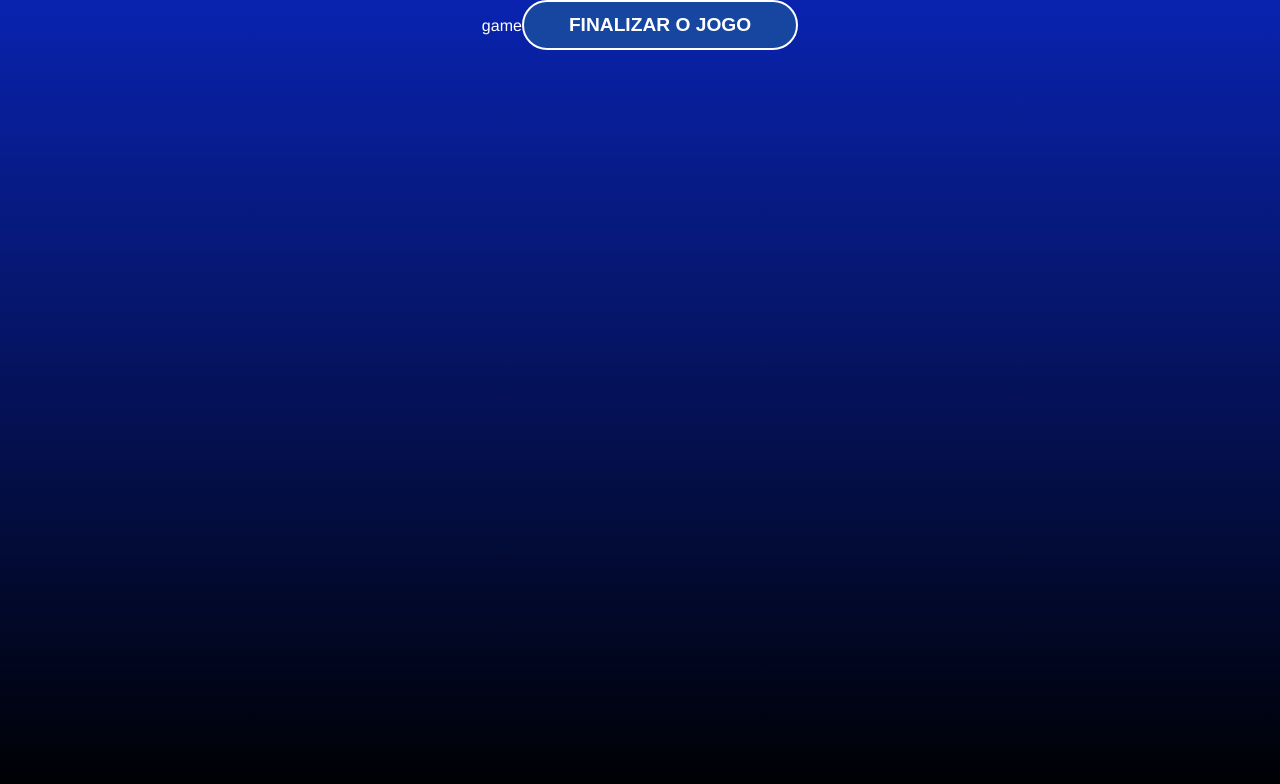
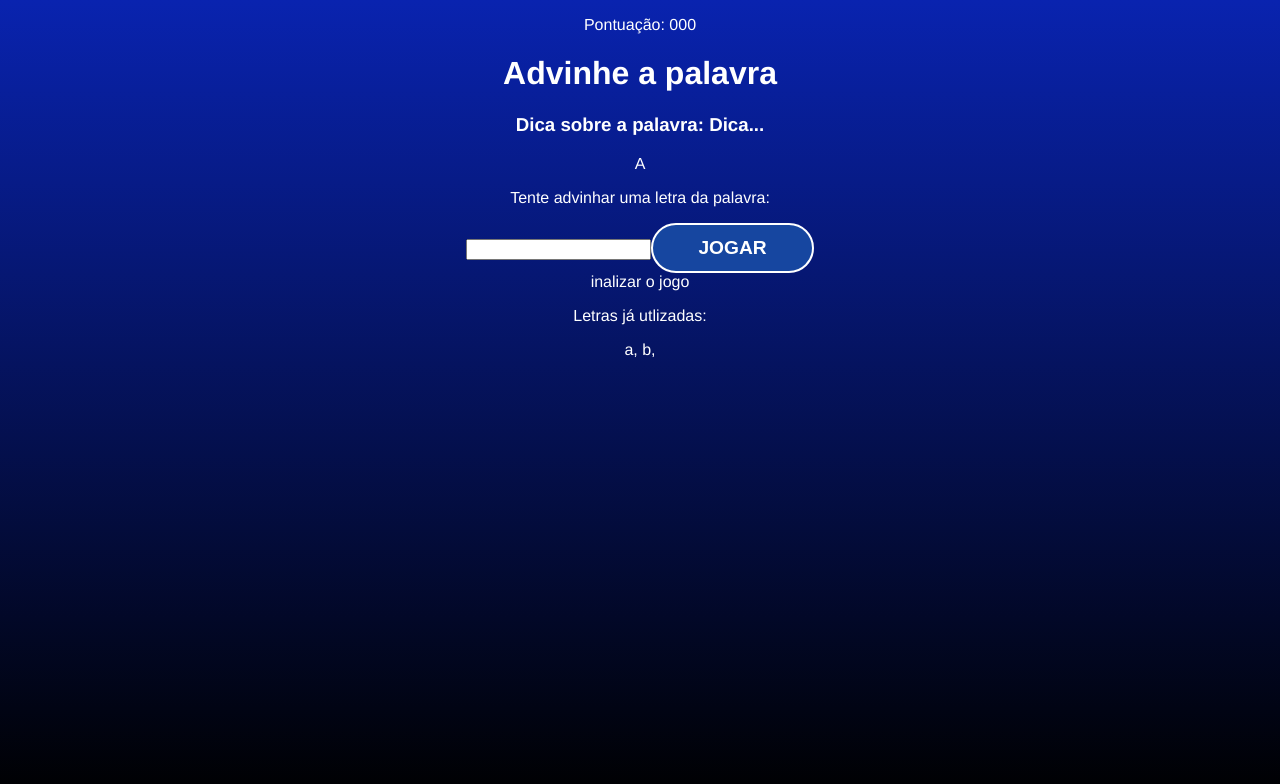
Before and after one commit to ehurafa/react-from-zero-to-mastery, a React (Create React App) app in the folder ARQUIVOS/6_SECRET_WORD/secretword/: page / in a window 1280 px wide. Both pictures are taken after a click on the button "COMEÇAR O JOGO". Shown: the top 784 px of the page. Built offline with nearby package versions, Linux system fonts and the light colour scheme.

Commit message:
structuring the component

```diff
--- a/ARQUIVOS/6_SECRET_WORD/secretword/src/components/Game.js
+++ b/ARQUIVOS/6_SECRET_WORD/secretword/src/components/Game.js
@@ -1,8 +1,31 @@
 import './Game.css'
 function Game({verifyLetter}) {
-    return (<div>
-        game
-        <button onClick={verifyLetter}>finalizar o jogo</button>
+    return (
+        <div className="game">
+            <p className="points">
+                <span>Pontuação: 000</span>
+            </p>
+            <h1>Advinhe a palavra</h1>
+            <h3 className="tip">
+                Dica sobre a palavra: <span>Dica...</span>
+            </h3>
+            <div className="wordContainer">
+                <span className="letter">A</span>
+                <span className="blankSquare"></span>
+            </div>
+            <div className="letterContainer">
+                <p>Tente advinhar uma letra da palavra:</p>
+                <form>
+                    <input type="text" name="letter" maxLength="1" required />
+                    <button onClick={verifyLetter}>Jogar</button>
+                </form>inalizar o jogo
+            </div>
+            <div className="wrongLettersContainer">
+                <p>Letras já utlizadas:</p>
+                <span>a, </span>
+                <span>b,</span>
+            </div>
+
         </div>);
 }
 
--- a/ARQUIVOS/6_SECRET_WORD/secretword/src/components/GameOver.js
+++ b/ARQUIVOS/6_SECRET_WORD/secretword/src/components/GameOver.js
@@ -1,7 +1,7 @@
 import './GameOver.css'
 function GameOver({retry}) {
     return (<div>
-        game over
+        <h1>Game over</h1>
         <button onClick={retry}>resetar o jogo</button>
         </div>);
 }
```
